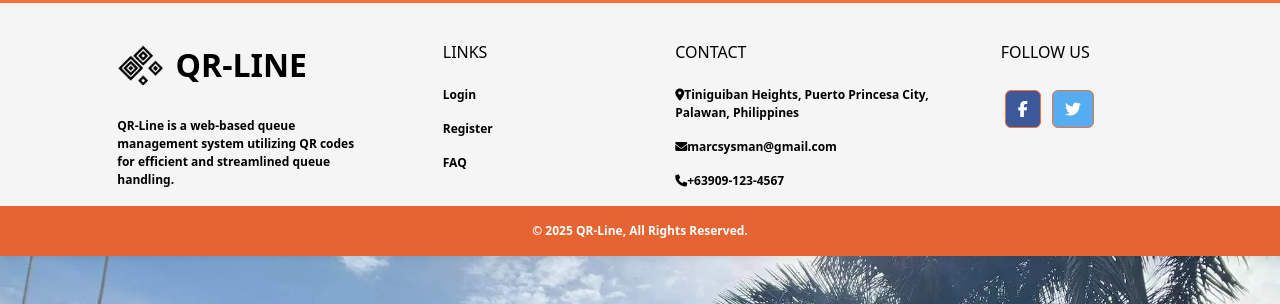
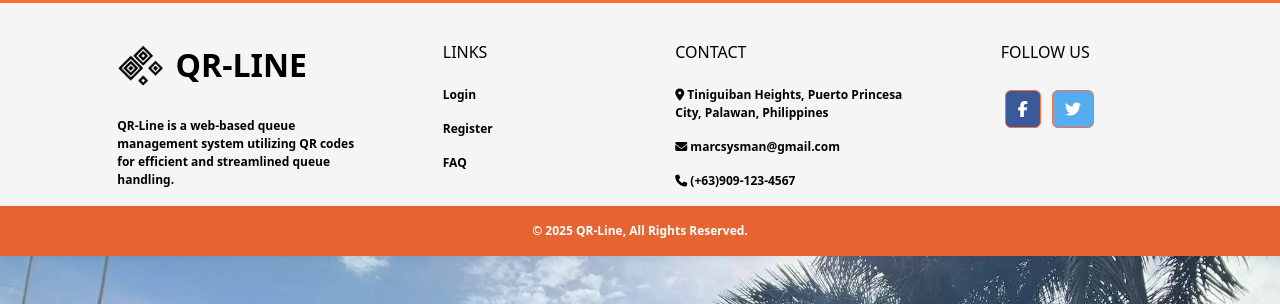
Before and after one commit to kyleengreso/qr-line, a PHP site: page /public/requester/requester_form.php in a window 1280 px wide. Shown: the part 789-1093 px from the top of the page. Run offline with PHP 8.4, Linux system fonts and the light colour scheme; a user stored in the database is signed in; some libraries are stand-ins or nearby versions.

Commit message:
add space before project support for footer

```diff
--- a/public/base.php
+++ b/public/base.php
@@ -22,9 +22,9 @@ $serverName = getHostByName(getHostName()) . ":80"; // IP Address version
 // $serverName = "qrline.psu.edu.ph"; // Domain name version
 
 // Project Support
-$project_address = "Tiniguiban Heights, Puerto Princesa City, Palawan, Philippines";
-$project_email = "marcsysman@gmail.com";
-$project_phone = "+63909-123-4567";
+$project_address = " Tiniguiban Heights, Puerto Princesa City, Palawan, Philippines";
+$project_email = " marcsysman@gmail.com";
+$project_phone = " (+63)909-123-4567";
 
 // Website Security Feature
 $enable_http = true;
```
